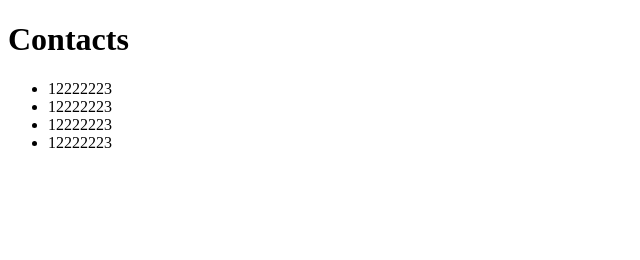
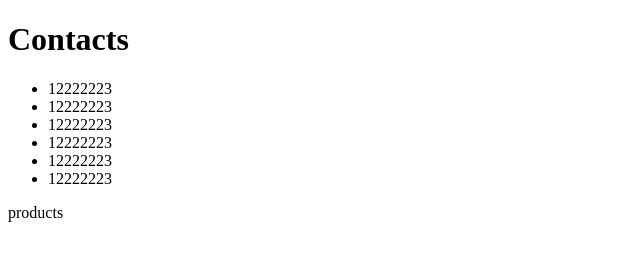
Before and after one commit to YaninaHurarii/project, a plain HTML site: page contactats.html in a window 1280 px wide. Shown: the whole page, without its empty margins (0-640 px from the left). Drawn offline with Linux system fonts and the light colour scheme.

Commit message:
add paragraf

```diff
--- a/contactats.html
+++ b/contactats.html
@@ -12,7 +12,16 @@
         <li>12222223</li>
         <li>12222223</li>
         <li>12222223</li>
+
         <li>12222223</li>
+        <li>12222223</li>
+        <li>12222223</li>
+
     </ul>
+
+    <div>
+       products
+
+    </div>
 </body>
 </html>
```
Also changed, not shown: index.html (+2 -0 lines).
